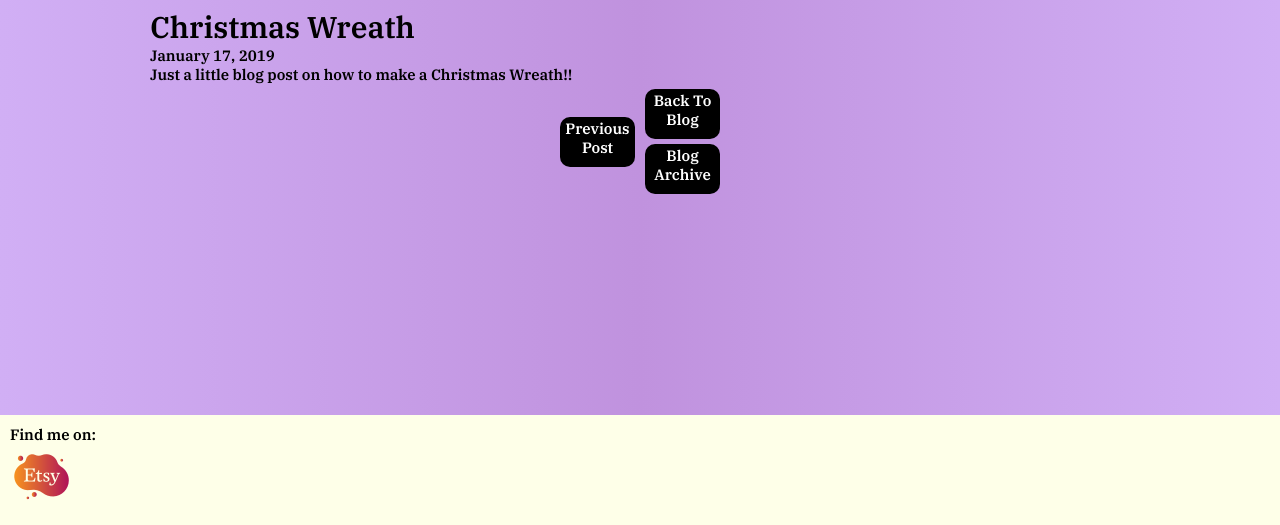
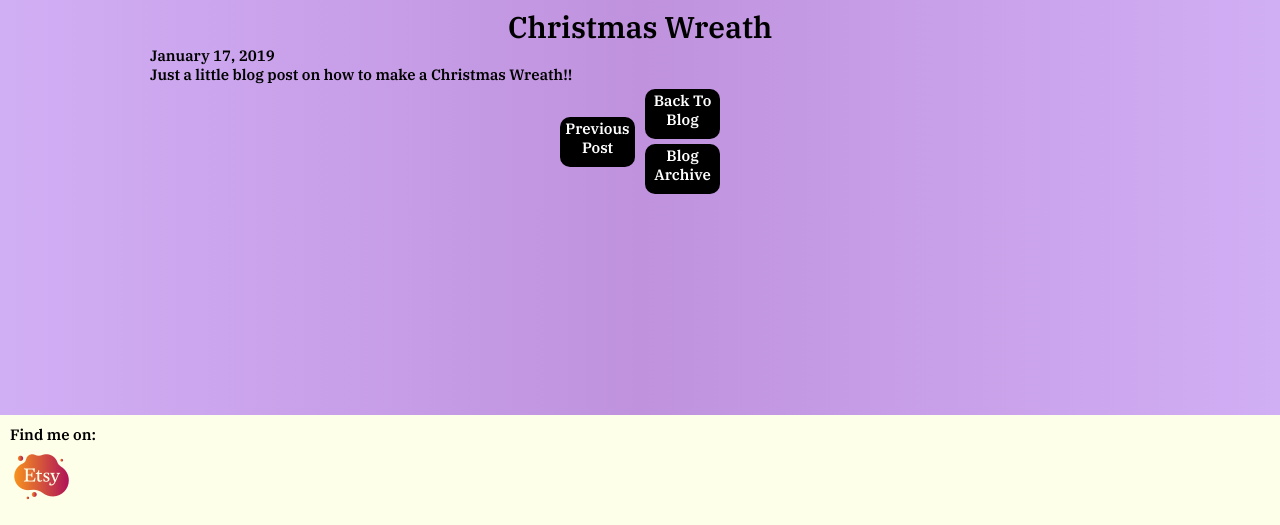
Before and after one commit to ARogala/yank-and-brit-art, a Gatsby site: page /blog/DIY/christmas-wreath/ in a window 1280 px wide. Shown: the part 275-800 px from the top of the page. Built offline with nearby package versions, Linux system fonts and the light colour scheme; Gatsby itself is replaced by a stand-in of ours; a web font is replaced by a local one.

Commit message:
edit blog post and acrchive styles

```diff
--- a/src/styles/_blog-archive.scss
+++ b/src/styles/_blog-archive.scss
@@ -1,7 +1,6 @@
 @charset "UTF-8";
 
 .archive {
-	width: 90vw;
 	max-width: 650px;
 	margin: auto;
 }
--- a/src/styles/_blog-post.scss
+++ b/src/styles/_blog-post.scss
@@ -1,8 +1,10 @@
 @charset "UTF-8";
 
 .blogpostContainer {
-	width: 90vw;
-	max-width: $max-width;
+
+  & h1 {
+    text-align: center;
+  }
 
   & ol {
     margin-left: 20px;
```
